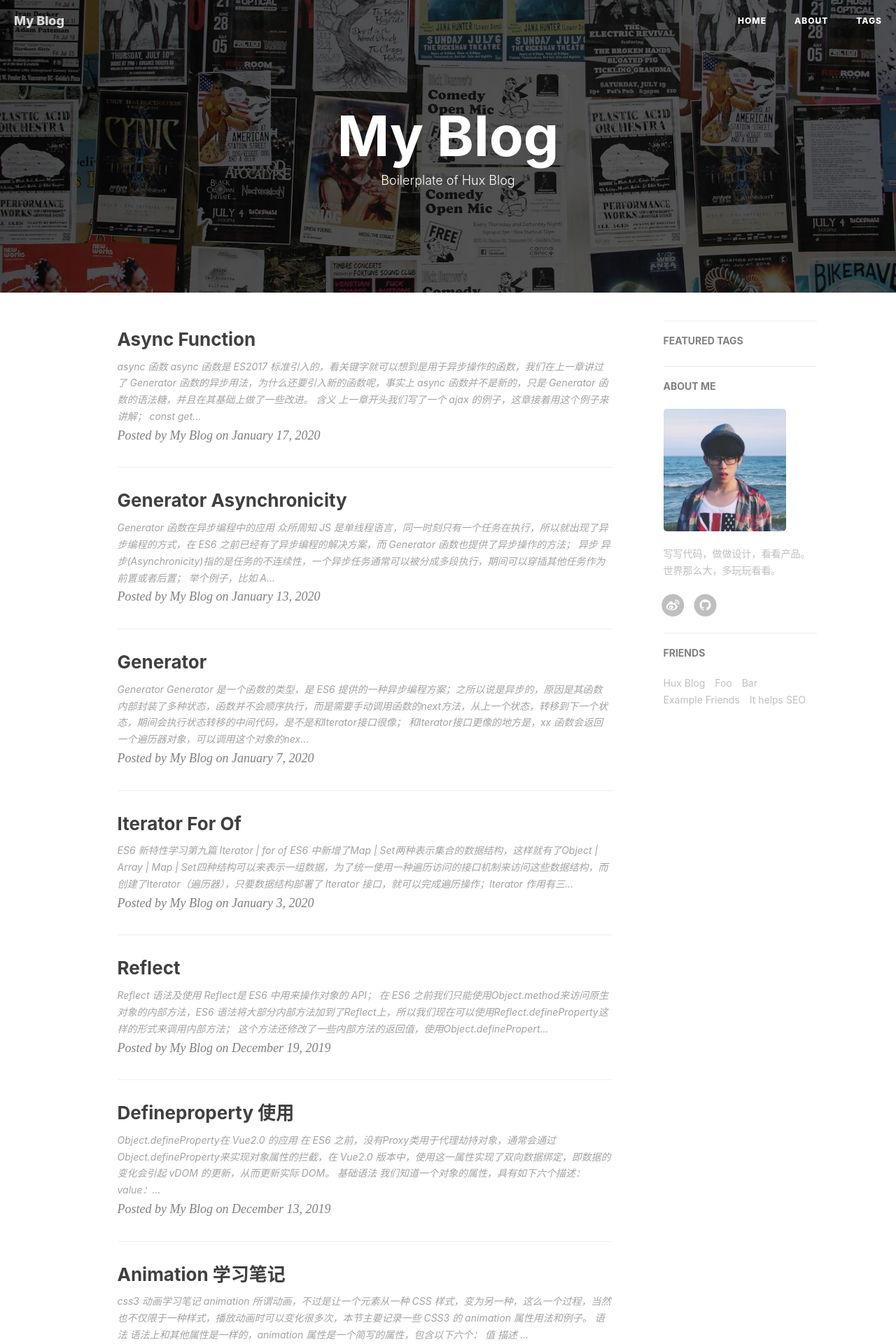
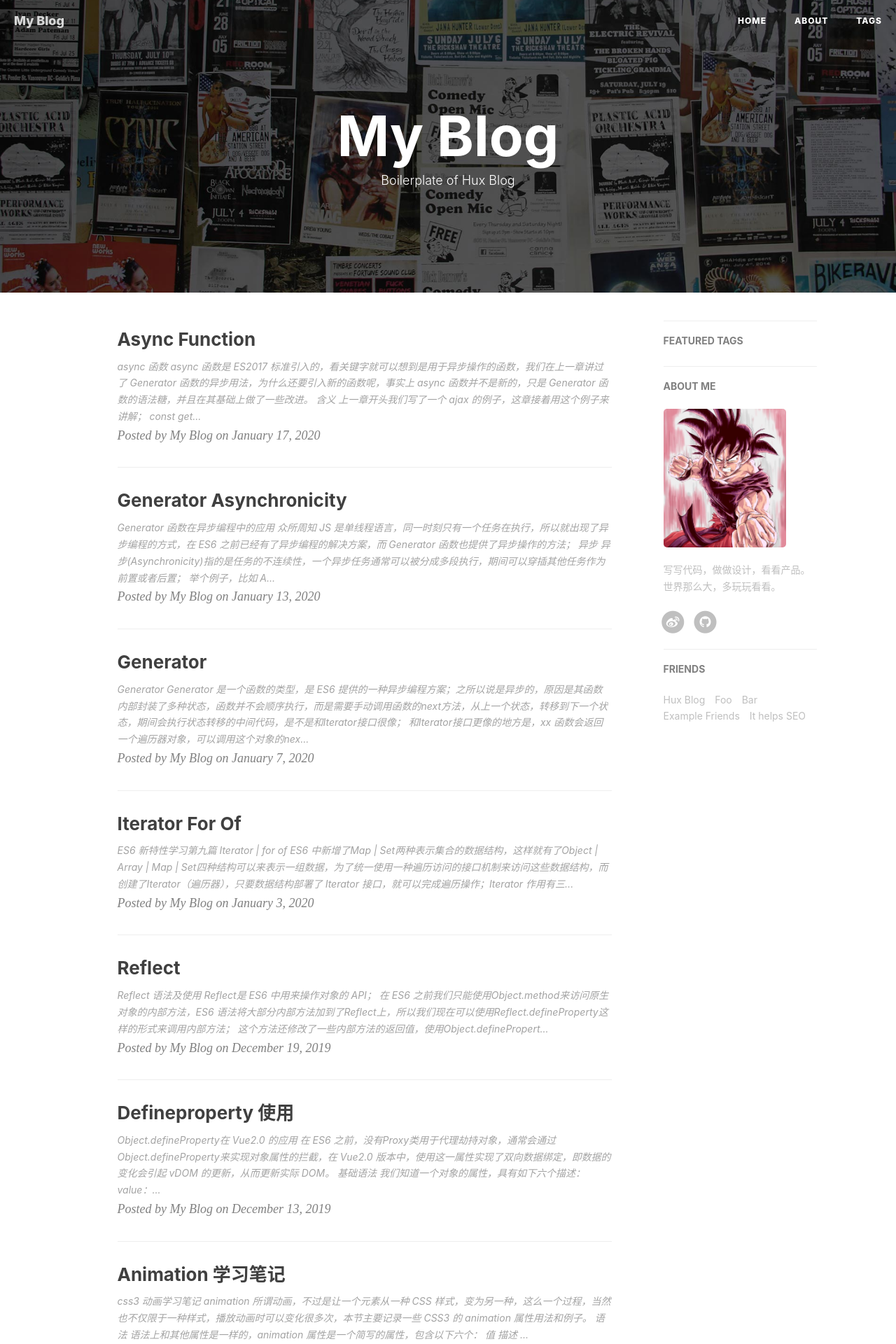
Before and after one commit to YouziXR/YouziXR.github.io, a Jekyll site: the page built from index.html, in a window 1280 px wide. Shown: the top 1920 px of the page at 70% size. Built offline with Jekyll 4.4.1, drawn with Linux system fonts in a browser that asks for light colours; nearby versions of some CDN libraries; the list of posts is cut into pages by our own code; comment, search, counter and statistics services are not loaded.

Commit message:
update avatar

```diff
--- a/_config.yml
+++ b/_config.yml
@@ -69,7 +69,7 @@
 # Sidebar settings
 sidebar: true                           # whether or not using Sidebar.
 sidebar-about-description: "写写代码，做做设计，看看产品。世界那么大，多玩玩看看。"
-sidebar-avatar: /img/avatar-hux.jpg      # use absolute URL, seeing it's used in both `/` and `/about/`
+sidebar-avatar: /img/avatar-goku.jpg      # use absolute URL, seeing it's used in both `/` and `/about/`
 
 
 
```
Also changed, not shown: img/avatar-goku.jpg (added).
